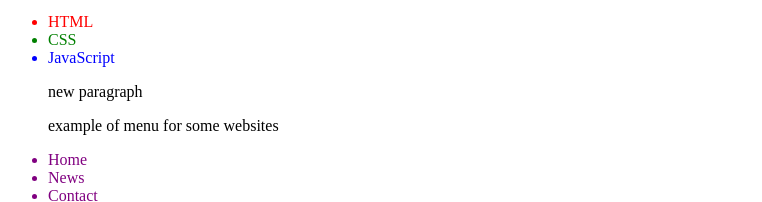
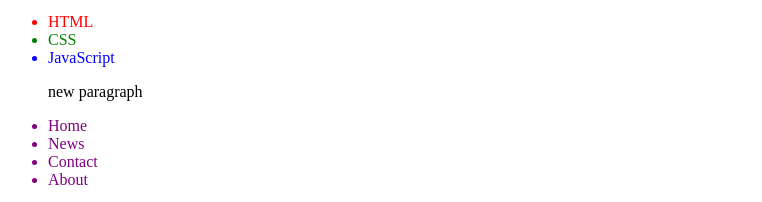
Before and after one commit to LukaStasevic/front-end-development, a plain HTML site: page index.html in a window 1280 px wide. Shown: the part 87-289 px from the top of the page, without its empty margins (0-762 px from the left). Drawn offline with Linux system fonts and the light colour scheme.

Commit message:
Paragraph Removed

```diff
--- a/index.html
+++ b/index.html
@@ -6,7 +6,6 @@
 <li style="color:green;">CSS</li>
 <li style="color:blue;">JavaScript</li>
 <p>new paragraph</p>
-<p>example of menu for some websites</p>
 
 
 <li style="color:purple;"<a href="default.asp">Home</a></li>
```
